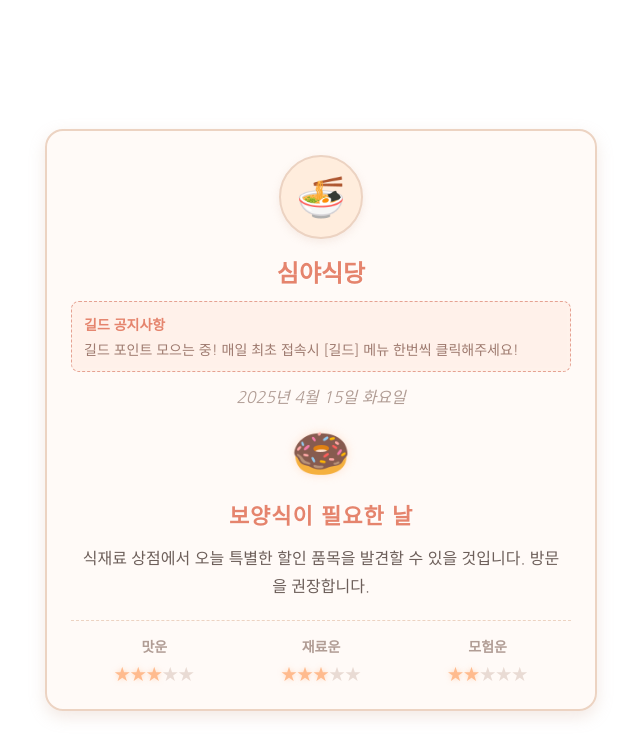
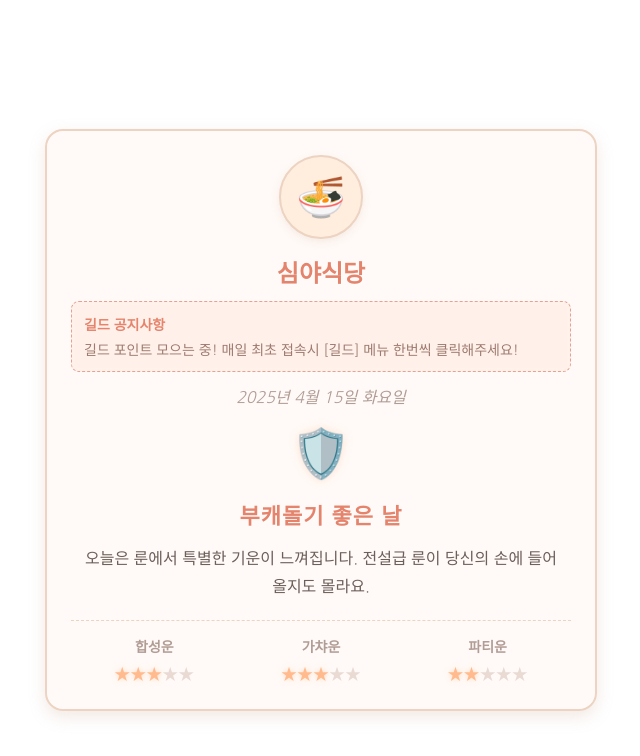
Before and after one commit to birdsol1122/mbngm_fortune_widget, a plain HTML site: page index.html in a window 1280 px wide. Shown: the whole page, without its empty margins (319-959 px from the left). Drawn offline with Linux system fonts and the light colour scheme.

Commit message:
index.html

```diff
--- a/index.html
+++ b/index.html
@@ -157,15 +157,15 @@
         <div class="fortune-text" id="fortune-message"></div>
         <div class="fortune-luck">
             <div class="luck-item">
-                <div class="luck-label">맛운</div>
+                <div class="luck-label">합성운</div>
                 <div class="luck-value" id="taste-luck"></div>
             </div>
             <div class="luck-item">
-                <div class="luck-label">재료운</div>
+                <div class="luck-label">가챠운</div>
                 <div class="luck-value" id="ingredient-luck"></div>
             </div>
             <div class="luck-item">
-                <div class="luck-label">모험운</div>
+                <div class="luck-label">파티운</div>
                 <div class="luck-value" id="adventure-luck"></div>
             </div>
         </div>
@@ -175,51 +175,51 @@
         // 한국어 요일 설정
         const weekdayKR = ['일', '월', '화', '수', '목', '금', '토'];
 
-        // 운세 아이콘 목록 (음식 관련)
-        const fortuneEmojis = ['🍰', '🍩', '🍦', '🍜', '🍣', '🥘', '🌮', '🍕', '🍔', '🍲', '🥐', '🍱', '🍧', '🥞', '🍤', '🍪', '🥗', '🥧', '🍫', '🍖'];
+        // 운세 아이콘 목록 (게임 관련)
+        const fortuneEmojis = ['⚔️', '🛡️', '🔮', '🎲', '💎', '✨', '🧙‍♂️', '🐉', '🏆', '🧪', '📜', '🔍', '🎭', '🎯', '🎣', '🌟', '🐾', '🧵'];
 
         // 운세 제목 목록
         const fortuneTitles = [
-            '특별한 요리를 발견하는 날', '맛의 비밀을 깨닫는 날', '보물 같은 재료를 찾는 날',
-            '행운의 식사를 하는 날', '맛의 영감이 넘치는 날', '별미를 맛보는 날',
-            '새로운 요리법을 배우는 날', '식탁이 풍요로운 날', '달콤한 디저트가 생각나는 날',
-            '맛의 조화를 이루는 날', '식재료의 신선함이 빛나는 날', '맛의 모험을 떠나는 날',
-            '맛의 감각이 예민해지는 날', '보양식이 필요한 날', '식도락 여행을 떠나는 날',
-            '맛있는 발견이 있는 날', '요리 실력이 빛나는 날', '함께하는 식사가 특별한 날'
+            '염색 잘 되는 날', '패션 뽑기 잘 되는 날', '펫 뽑기 잘 되는 날',
+            '촉매빨 잘 받는 날', '전설룬의 기운이 흐르는 날', '룬 강화 잘 되는 날',
+            '첫 공격이 치명타가 되는 날', '낚시 잘 되는 날', '파티운 좋은 날',
+            '다이스 돌리기 좋은 날', '장비 잘 나오는 날', '스킬 잘 오르는 날',
+            '사이즈 딱 맞는 날', '부캐돌기 좋은 날', '대성공 잘 터지는 날',
+            '길드원과 수다떨기 좋은 날', '결계 보상 잘 받아지는 날', '심층 구멍 잘 발견되는 날'
         ];
 
         // 운세 메시지 목록
         const fortuneMessages = [
-            '오늘은 평소 가보지 않은 식당에서 특별한 음식을 발견할 수 있는 날입니다. 새로운 맛의 세계를 탐험해보세요.',
-            '길드원들과 함께하는 식사에서 더 큰 즐거움을 느낄 수 있는 날입니다. 함께 요리하는 활동을 추천합니다.',
-            '오늘 요리하는 음식은 평소보다 더 맛있게 완성될 가능성이 높습니다. 도전적인 레시피에 도전해보세요.',
-            '평소 구하기 어려운 재료가 오늘은 쉽게 손에 들어올 것입니다. 특별한 요리를 준비해보세요.',
-            '식재료 상점에서 오늘 특별한 할인 품목을 발견할 수 있을 것입니다. 방문을 권장합니다.',
-            '오늘의 일일 요리 퀘스트 보상이 평소보다 더 풍성할 것입니다. 모든 요리 관련 퀘스트를 완료하세요.',
-            '오늘은 어려운 요리도 쉽게 성공할 수 있습니다. 고급 요리에 도전해보세요.',
-            '요리 스킬 레벨업 속도가 빨라지는 날입니다. 새로운 요리법 습득에 집중하면 큰 성장을 이룰 수 있습니다.',
-            '식재료 거래소에서 좋은 거래를 성사시킬 수 있는 날입니다. 가격을 잘 비교해보세요.',
-            '오늘 만난 요리사 NPC에게서 특별한 레시피를 배울 수 있습니다. 대화를 많이 나누세요.',
-            '팀 요리 대회에서 좋은 성과를 낼 수 있는 날입니다. 길드원들과 협동해보세요.',
-            '오늘은 평소보다 요리 골드 획득량이 증가합니다. 식당 경영에 집중하면 좋은 결과가 있을 것입니다.',
-            '새로운 요리 스킬을 배우기에 좋은 날입니다. 요리 숙련도가 빠르게 상승합니다.',
-            '숨겨진 맛집을 발견할 수 있는 날입니다. 모험을 떠나보세요.',
-            '길드 요리 기부를 통해 좋은 평판과 보상을 얻을 수 있는 날입니다. 길드에 기여해보세요.',
-            '오늘은 특별한 요리 이벤트 보상이 당신을 기다리고 있습니다. 모든 요리 이벤트에 참여해보세요.',
-            '요리 장비 강화에 행운이 따르는 날입니다. 주방 도구 업그레이드에 도전해보세요.',
-            '오늘 수집한 재료로 만든 음식은 효과가 더 강력할 것입니다. 버프 음식 제작에 집중해보세요.',
-            '요리 대회에서 당신의 실력이 빛을 발할 것입니다. 적극적으로 참여해보세요.',
-            '비밀 레시피 연구에 진전이 있을 것입니다. 레시피 조합 실험을 해보세요.',
-            '음식 품평회에서 높은 점수를 받을 수 있는 날입니다. 자신의 시그니처 요리를 선보이세요.',
-            '새로운 요리 보조 펫이나 도구를 얻기에 좋은 날입니다. 관련 컨텐츠에 참여해보세요.',
-            '오늘 발견한 식재료 상자에는 희귀한 재료가 들어있을 것입니다.',
-            '길드 멤버와 함께하는 식사에서 특별한 버프를 획득할 가능성이 높습니다.',
-            '오늘 만난 식재료 상인이 특별한 거래를 제안할 수 있습니다. 대화를 많이 나누세요.',
-            '오늘은 요리 경매장에서 좋은 거래를 할 수 있는 날입니다. 희귀한 조리도구를 찾아보세요.',
-            '새로운 맛 조합으로 독특한 요리를 발명할 수 있는 날입니다. 창의적인 시도를 해보세요.',
-            '오늘은 평소에 도전하기 어려웠던 고급 요리에 성공할 수 있는 절호의 기회입니다.',
-            '길드 식당에서의 활동이 길드 평판을 크게 올릴 수 있는 날입니다.',
-            '오늘은 요리 성공률이 평소보다 높아 보입니다. 고급 요리 제작에 도전해보세요.'
+            '오늘은 색상이 한 번에 마음에 들 수 있어요. 과감한 컬러 조합도 예상 밖의 조화를 이룰지도 몰라요.',
+            '당신에게 꼭 맞는 의상이 등장할 기운이에요. 오늘은 감각을 믿고 뽑아보는 것도 나쁘지 않겠어요.',
+            '새로운 동료가 기다리고 있어요. 오래도록 함께할 특별한 펫을 만날 확률이 높습니다.',
+            '촉매의 효과가 평소보다 더 강력하게 작용하는 날이에요. 재련이나 각성에 도전해보세요.',
+            '오늘은 룬에서 특별한 기운이 느껴집니다. 전설급 룬이 당신의 손에 들어올지도 몰라요.',
+            '강화 확률이 유난히 높아질 기세예요. 평소 망설였던 룬 강화를 시도해보세요.',
+            '전투의 시작이 곧 끝이 될지도 몰라요. 스킬 연계와 타이밍을 잘 활용하면 큰 성과가 따릅니다.',
+            '희귀 어종이 평소보다 자주 잡히는 기운이에요. 느긋한 마음으로 찌를 바라보세요.',
+            '오늘은 좋은 파티원을 만날 확률이 높아요. 던전이든 필드든 혼자보다는 함께가 유리한 날입니다.',
+            '주사위가 당신 편을 들어줄지도 몰라요. 모험을 걸기에 나쁘지 않은 타이밍입니다.',
+            '무기 뽑기나 보스 드롭에서 좋은 결과가 기대되는 날이에요. 오늘은 장비 운이 흐릅니다.',
+            '오늘은 스킬 숙련도가 평소보다 훨씬 빠르게 오를 수 있는 날이에요. 성장이 손에 잡히는 날입니다.',
+            '오늘은 인벤토리 공간도, 장비 슬롯도, 착장 제한도 기막히게 맞아떨어지는 날입니다.',
+            '부캐 육성 효율이 높은 날이에요. 재화 수급이나 이벤트 참여에 최적화된 흐름이 느껴집니다.',
+            '오늘은 제작 대성공 확률이 상승세입니다. 고급 장비나 요리 제작에 도전해보세요.',
+            '대화 속에서 좋은 정보와 아이템 교류가 있을 수 있어요. 편하게 길드 채팅을 열어보세요.',
+            '결계 던전 보상에서 기대 이상의 결과가 있을 수 있어요. 오늘은 보상 타이밍이 좋습니다.',
+            '심층 탐색 시 예상보다 빠르게 구멍을 찾을 수 있어요. 감을 믿고 시도해보세요.',
+            '오늘은 희귀 옷감이나 염료를 발견할 가능성이 높아요. 새로운 패션 아이템을 만들어보세요.',
+            '복장 랜덤박스에서 원하는 아이템이 등장할 확률이 높아요. 지금이 도전하기 좋은 때입니다.',
+            '펫 교배나 성장에 좋은 영향을 줄 수 있는 날이에요. 펫 육성에 집중해보세요.',
+            '오늘은 특별히 레어 등급의 촉매가 더 강력한 효과를 발휘할 수 있습니다.',
+            '평소보다 룬 시스템의 효율이 높아지는 날입니다. 룬 조합을 실험해보세요.',
+            '장비의 잠재력을 끌어올리는 데 유리한 날입니다. 강화의 성공 확률이 올라갑니다.',
+            '오늘은 적의 약점을 더 쉽게 간파할 수 있습니다. PvP 활동에 도전해보세요.',
+            '물고기의 활동이 활발한 날입니다. 평소 잡기 힘든 어종도 낚일 가능성이 높아요.',
+            '파티 플레이에서 시너지가 극대화되는 날입니다. 길드원들과 함께 레이드에 도전해보세요.',
+            '행운이 따르는 날입니다. 확률 기반 이벤트에 참여하면 좋은 결과가 기다리고 있어요.',
+            '오늘은 장비 드롭률이 상승합니다. 보스 몬스터 사냥에 집중해보세요.',
+            '빠른 성장이 가능한 날입니다. 새로운 스킬을 배우거나 기존 스킬을 연마하세요.'
         ];
 
         // 특정 날짜와 사용자에 기반한 의사 난수 생성
```
